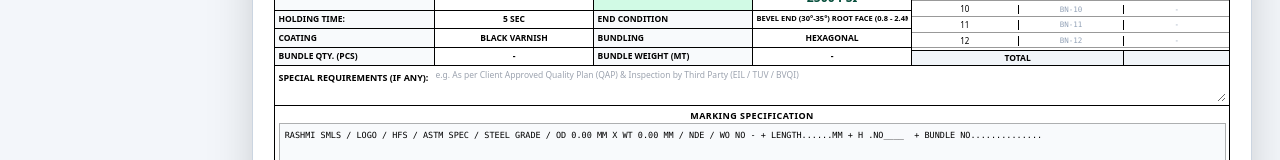
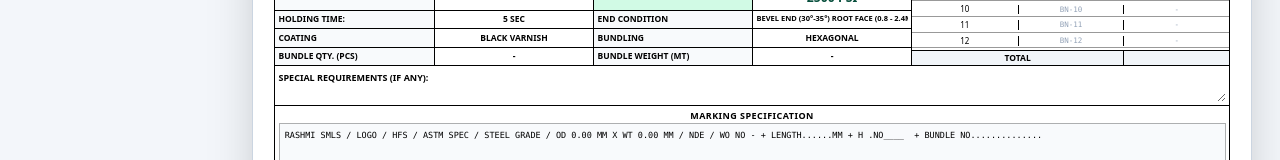
Before and after one commit to vishustp/WIP_Tracking, a Next.js app: page /reports/process-sheet in a window 1280 px wide. Shown: the part 1080-1240 px from the top of the page. Built offline with nearby package versions, Linux system fonts and the light colour scheme; no server answers; the database is empty.

Commit message:
fix(process-sheet): remove helper text placeholder in SPECIAL REQUIREMENTS

```diff
--- a/components/reports/ProcessSheetReportClient.tsx
+++ b/components/reports/ProcessSheetReportClient.tsx
@@ -1933,7 +1933,6 @@ export default function ProcessSheetReportClient() {
           <span className="font-bold whitespace-nowrap pt-0.5">SPECIAL REQUIREMENTS (IF ANY):</span>
           <textarea
             rows={2}
-            placeholder="e.g. As per Client Approved Quality Plan (QAP) & Inspection by Third Party (EIL / TUV / BVQI)"
             value={specialReq}
             onChange={(e) => setSpecialReq(e.target.value)}
             className="flex-1 bg-transparent border-none focus:outline-none text-[8.5px] leading-tight resize-y min-h-[32px]"
```
